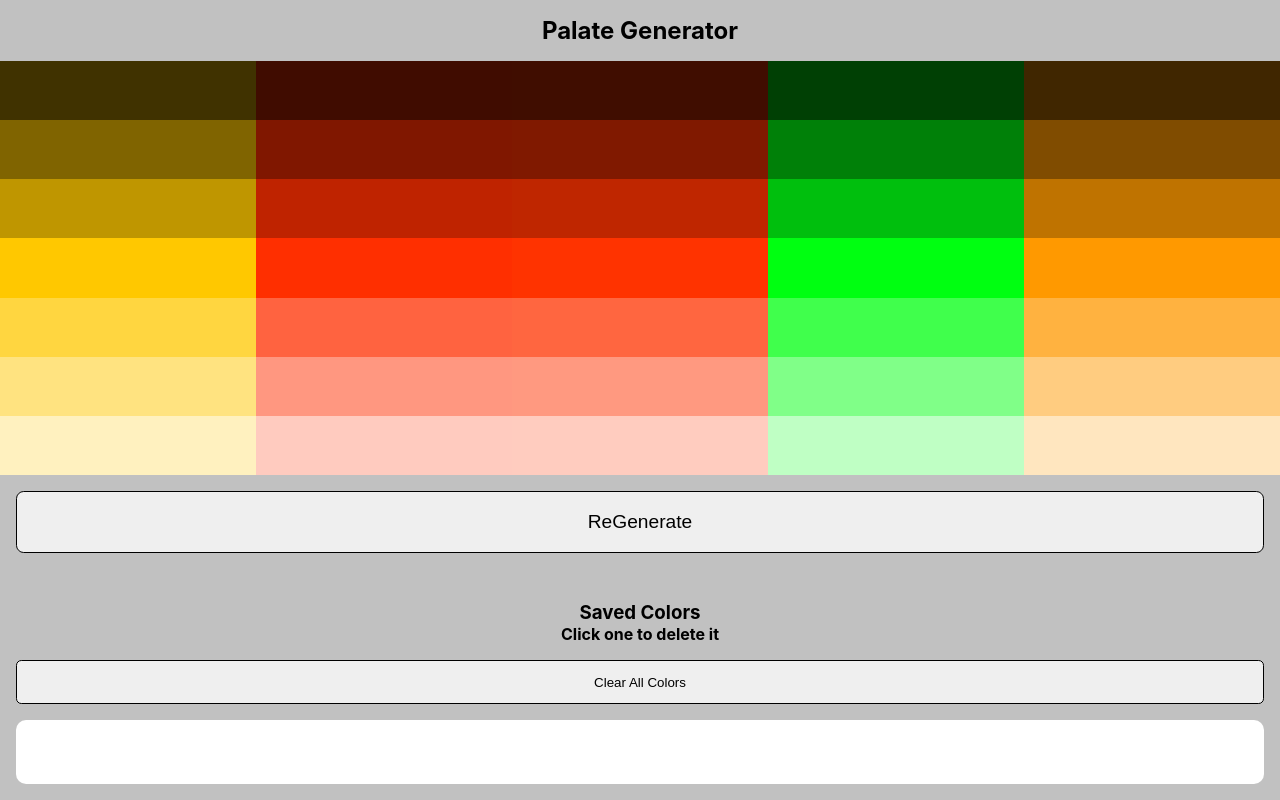
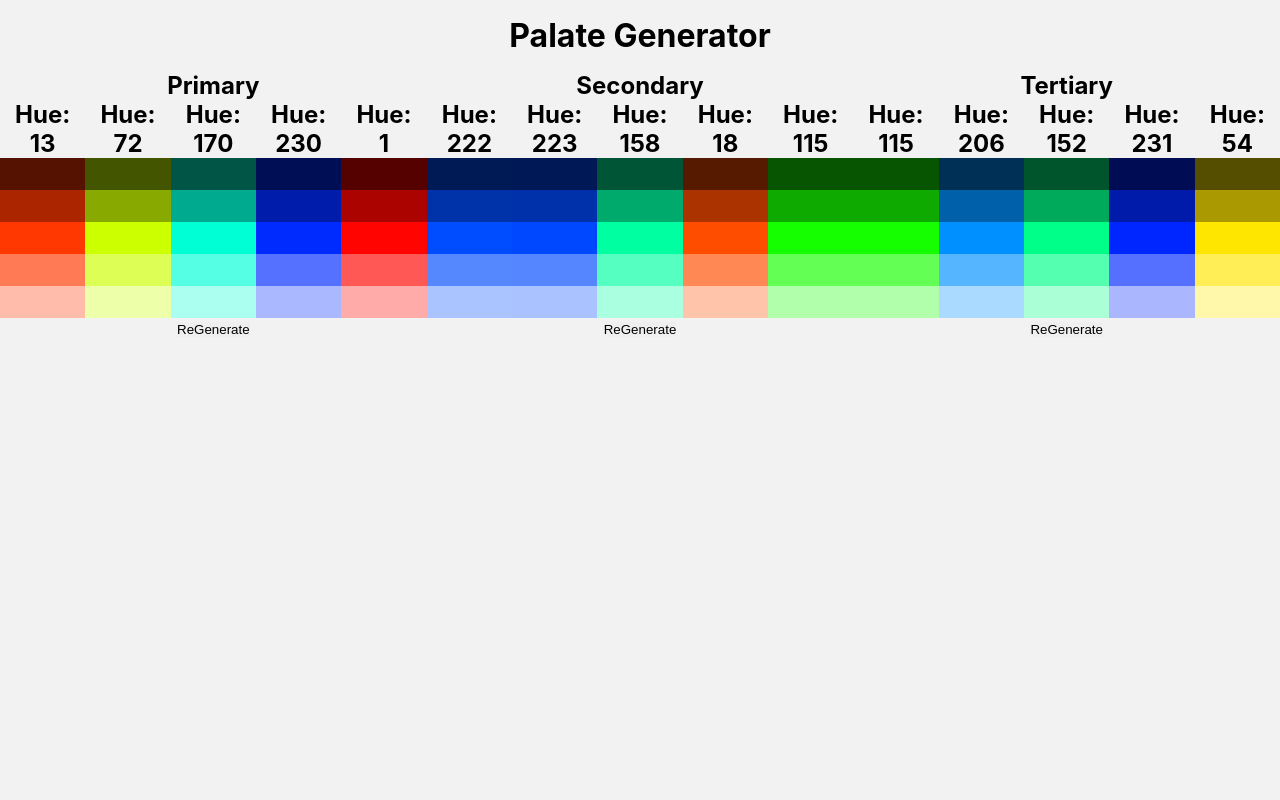
Before and after one commit to akharag/swatches, a React (Create React App) app: page / in a window 1280 px wide. Built offline with nearby package versions, Linux system fonts and the light colour scheme.

Commit message:
multiple color generators

```diff
--- a/src/App.css
+++ b/src/App.css
@@ -2,7 +2,7 @@
   display: flex;
   flex-direction: column;
   height: 100vh;
-  background-color: rgb(193, 193, 193);
+  background-color: hsl(0, 0%, 95%);
   text-align: center;
 }
 
@@ -23,58 +23,21 @@
   filter: brightness(0.9);
 }
 
-.swatches-container {
+.picker-container {
   display: flex;
-  flex-direction: row;
-  flex: 1;
+  justify-content: space-around;
+  align-items: center;
 }
 
-.saved-colors {
-  display: flex;
-  flex-direction: column;
-  padding: 1rem;
-}
+/* For Testing */
 
-.saved-colors>* {
+/* .picker-container>.picker {
+  outline: 1px solid;
+} */
+
+/* .picker-container>div {
   flex: 1;
-}
-
-.saved-colors>button {
-  border: 1px solid;
-  margin: 1rem 0;
-  border-radius: 0.4em;
-  padding: 1em;
-  cursor: pointer;
-}
-
-.saved-colors>div {
-  --height: 1rem;
-  --margin: 0.5rem;
-  border-radius: 10px;
-  padding: 1rem;
-  min-height: calc(1* (var(--height) + 2 * var(--margin)));
-  background-color: white;
-}
-
-.saved-colors>div>button {
-  display: inline-block;
-  margin: var(--margin) var(--margin) 0 0;
-  width: var(--height);
-  height: var(--height);
-  background-color: var(--clr, white);
-  cursor: pointer;
-}
-
-/* .saved-colors :is(h3, h4, button) {
-  margin-bottom: 1rem;
-}
-
-
-
-
-
-
-
-.saved-colors>div>button:active {
-  filter: brightness(1.2);
+  height: 100px;
+  outline: 1px solid;
+  background: chartreuse;
 } */
--- a/src/App.tsx
+++ b/src/App.tsx
@@ -1,67 +1,45 @@
-import { CSSProperties, useEffect, useState } from 'react';
+import { useEffect, useState } from 'react';
 import './App.css';
+import './util.css';
 import { ColorHSL } from './types'
 import Swatches from './components/Swatches/Swatches';
 import SavedColors from './components/SavedColors/SavedColors';
-
-const STEP = 8;
-const MAX_SAVE = 35;
+import { ColorTheme } from './hooks/ColorsProvider';
+import { NUM_SWATCHES, STEP } from './globalConstants';
+import Picker from './components/Picker/Picker';
 
 
 function App() {
   const [hueArr, setHueArray] = useState<number[]>([]);
-  const [savedColors, setSavedColors] = useState<ColorHSL[]>([]);
+  const [theme, setTheme] = useState<ColorTheme>({} as ColorTheme);
 
-  const SaveColor = (color: ColorHSL) => {
-    if (savedColors.length < MAX_SAVE) setSavedColors([...savedColors, color]);
-    // else {
-    //   DeleteColor(0);
-    //   setSavedColors([...savedColors, color]);
-    // }
-  }
-
-  const DeleteColor = (index: number) => {
-    console.log('delete');
-    const arr = [...savedColors];
-    arr.splice(index, 1);
-    setSavedColors([...arr]);
+  const GenerateColor = (arr: number[]) => {
+    const hue = Math.floor(Math.random() * 239);
+    arr.push(hue);
   }
 
   const GenerateColors = () => {
-    let arr: number[] = [];
-    let hue;
-    for (let i = 0; i < 5; i++) {
-      hue = Math.floor(Math.random() * 240);
-      arr.push(hue);
+    const arr: number[] = [];
+    while (arr.length < NUM_SWATCHES) {
+      console.log(arr);
+      GenerateColor(arr);
     }
-
-    setHueArray(arr);
+    console.log(arr);
+    setHueArray([...arr]);
   };
 
   useEffect(() => {
     GenerateColors();
   }, [])
 
+
   return (
     <div className="App">
-      <h2>Palate Generator</h2>
-      <div className="swatches-container">
-        {hueArr.map(h =>
-          <Swatches
-            hue={h}
-            saturation={100}
-            step={STEP}
-            SaveColor={SaveColor}
-          />)}
-      </div>
-      <button onClick={GenerateColors}>ReGenerate</button>
-      <div className="saved-colors">
-        <h3>Saved Colors</h3>
-        <h4>Click one to delete it</h4>
-        <button onClick={() => setSavedColors([])}>Clear All Colors</button>
-        <div>
-          {savedColors.map((c, i) => <SavedColors key={"save_color_" + i} color={c} onClick={() => DeleteColor(i)} />)}
-        </div>
+      <h1>Palate Generator</h1>
+      <div className="picker-container">
+        <Picker header="Primary" SaveColor={(color) => setTheme({ ...theme, primary: color })} />
+        <Picker header="Secondary" SaveColor={(color) => setTheme({ ...theme, secondary: color })} />
+        <Picker header="Tertiary" SaveColor={(color) => setTheme({ ...theme, tertiary: color })} />
       </div>
     </div>
   );
--- /dev/null
+++ b/src/components/Picker/Picker.css
@@ -0,0 +1,9 @@
+.picker {
+    flex: 1;
+}
+
+.swatches-container {
+    display: flex;
+    flex-direction: row;
+    flex: 0 1 100%;
+}
--- /dev/null
+++ b/src/components/Picker/Picker.tsx
@@ -0,0 +1,49 @@
+import { useEffect, useState } from "react";
+import "./Picker.css";
+import { NUM_SWATCHES, STEP } from "../../globalConstants";
+import Swatches, { SwatchesProps } from "../Swatches/Swatches";
+import { ColorHSL } from "../../types";
+
+interface PickerProps {
+    header?: string;
+    SaveColor?: (color: ColorHSL) => void;
+}
+
+const Picker = ({ header, SaveColor }: PickerProps) => {
+    const [hueArr, setHueArray] = useState<number[]>([]);
+
+    const GenerateColor = (arr: number[]) => {
+        const hue = Math.floor(Math.random() * 239);
+        arr.push(hue);
+    }
+
+    const GenerateColors = () => {
+        const arr: number[] = [];
+        while (arr.length < NUM_SWATCHES) {
+            console.log(arr);
+            GenerateColor(arr);
+        }
+        console.log(arr);
+        setHueArray([...arr]);
+    };
+
+    useEffect(() => {
+        GenerateColors();
+    }, [])
+
+    return <div className="picker">
+        {header && <h2>{header}</h2>}
+        <div className="swatches-container">
+            {hueArr.map(h =>
+                <Swatches
+                    hue={h}
+                    saturation={100}
+                    step={STEP}
+                    SaveColor={SaveColor}
+                />)}
+        </div>
+        <button onClick={GenerateColors}>ReGenerate</button>
+    </div>
+}
+
+export default Picker;
--- a/src/components/swatches/Swatch.tsx
+++ b/src/components/swatches/Swatch.tsx
@@ -6,10 +6,11 @@ interface SwatchProp {
     alpha?: number;
     style?: CSSProperties;
     className?: string;
+    children?: any;
     onClick?: (param: any) => any;
 }
 
-const Swatch = ({ color, alpha = 100, style = {}, className = "", onClick }: SwatchProp) => {
+const Swatch = ({ color, alpha = 100, style = {}, className = "", children, onClick }: SwatchProp) => {
 
     const { hue, saturation, lightness } = color;
     const [hover, setHover] = useState(false);
@@ -23,7 +24,7 @@ const Swatch = ({ color, alpha = 100, style = {}, className = "", onClick }: Swa
         onMouseLeave={() => setHover(false)}
         onClick={() => { if (onClick) onClick(color) }}
     >
-        {hover && <h3 style={{ color: lightness < 40 ? 'white' : 'black' }}>Click to Save Me</h3>}
+        {hover && <h3 style={{ color: lightness < 40 ? 'white' : 'black' }}>{children}</h3>}
     </button>
 };
 
--- a/src/components/swatches/Swatches.css
+++ b/src/components/swatches/Swatches.css
@@ -1,23 +1,21 @@
 .swatches {
     display: flex;
     flex-direction: column;
-    /* flex: 1; */
-    width: 100%;
+    flex: 0 1 100%;
 }
 
 .swatch {
     display: flex;
     justify-content: center;
     align-items: center;
-    flex: 1;
-    width: 100%;
+    flex: 0 1 auto;
+    min-height: 2rem;
     background-color: var(--clr);
 }
 
 .swatch:hover {
     z-index: 1;
-    border-radius: 5px;
-    box-shadow: 0 0 0 5px var(--clr);
+    transform: scale(1.2);
     cursor: pointer;
 }
 
--- a/src/components/swatches/Swatches.tsx
+++ b/src/components/swatches/Swatches.tsx
@@ -1,19 +1,17 @@
-import { CSSProperties, useState } from "react";
+import { CSSProperties } from "react";
 import { ColorHSL } from "../../types";
 import Swatch from "./Swatch";
 import "./Swatches.css";
 
-interface SwatchesProps {
+export interface SwatchesProps {
     hue: number;
     saturation?: number;
     lightness?: number;
     step?: number;
-    SaveColor?: (color: ColorHSL) => any;
+    SaveColor?: (color: ColorHSL) => void;
 }
 
 const Swatches = ({ hue, saturation, lightness, step = 10, SaveColor }: SwatchesProps) => {
-
-    const [color, setColor] = useState(undefined);
 
     const HandleClick = (color: ColorHSL) => {
         if (SaveColor) SaveColor(color);
@@ -22,7 +20,6 @@ const Swatches = ({ hue, saturation, lightness, step = 10, SaveColor }: Swatches
     const _renderSwatches = () => {
         const colors: ColorHSL[] = [];
         const swatches_arr: JSX.Element[] = [];
-        const style = { "--step": step } as CSSProperties;
 
         if (!saturation && !lightness) {
             for (let s = (100 / step); s < 100; s += (100 / step)) {
@@ -46,12 +43,13 @@ const Swatches = ({ hue, saturation, lightness, step = 10, SaveColor }: Swatches
                     style={{ "--step": step * step } as CSSProperties}
                     color={{ hue: c.hue, saturation: c.saturation, lightness: c.lightness }}
                     onClick={HandleClick}
-                />)
+                >Test</Swatch>)
         })
         return swatches_arr;
     };
 
     return <div className="swatches">
+        <h2>Hue:<br />{hue}</h2>
         {_renderSwatches().map((s, i) => { return s; })}
     </div>
 };
--- /dev/null
+++ b/src/globalConstants.tsx
@@ -0,0 +1,4 @@
+export const STEP = 6;
+export const MAX_SAVE = 35;
+export const NUM_SWATCHES = 5;
+export const VARIATION = 20;
--- /dev/null
+++ b/src/hooks/ColorsProvider.tsx
@@ -0,0 +1,31 @@
+import { createContext } from "react";
+import { ColorHSL } from "../types";
+
+export interface ColorTheme {
+    primary?: ColorHSL;
+    secondary?: ColorHSL;
+    tertiary?: ColorHSL;
+    accent?: ColorHSL;
+    error?: ColorHSL;
+    success?: ColorHSL;
+}
+
+interface MultiTheme {
+    [key: string]: ColorTheme
+}
+
+const ThemeContext = createContext<ColorTheme>({
+    primary: undefined,
+    secondary: undefined,
+    tertiary: undefined,
+    accent: undefined,
+    error: undefined,
+    success: undefined
+});
+
+export const LightDarkMultiTheme = createContext<MultiTheme>({
+    light: {} as ColorTheme,
+    dark: {} as ColorTheme
+});
+
+export default ThemeContext;
--- a/src/index.css
+++ b/src/index.css
@@ -13,3 +13,11 @@ body {
 code {
   font-family: source-code-pro, Menlo, Monaco, Consolas, 'Courier New', monospace;
 }
+
+h1 {
+  font-size: 2em;
+}
+
+h2 {
+  font-size: clamp(0.5em, 5vw, 1.5em);
+}
--- /dev/null
+++ b/src/util.css
@@ -0,0 +1,15 @@
+.flex-center {
+    display: flex;
+    justify-content: center;
+    align-items: center;
+}
+
+.flex-center-main {
+    display: flex;
+    justify-content: center;
+}
+
+.flex-center-second {
+    display: flex;
+    align-items: center;
+}
```
